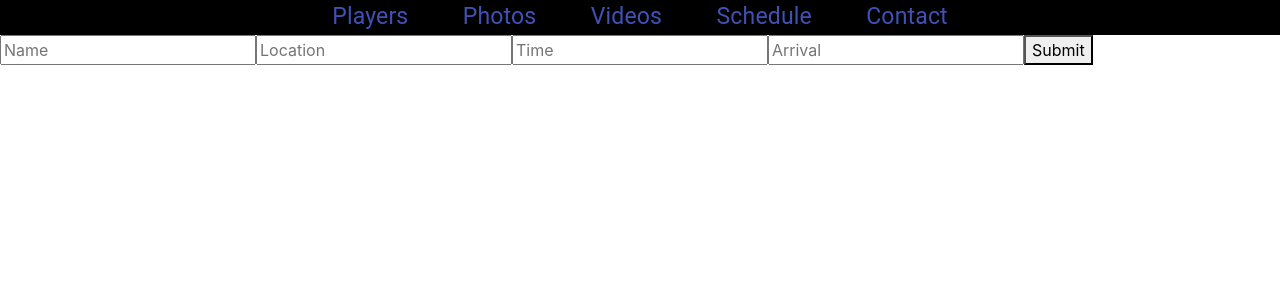
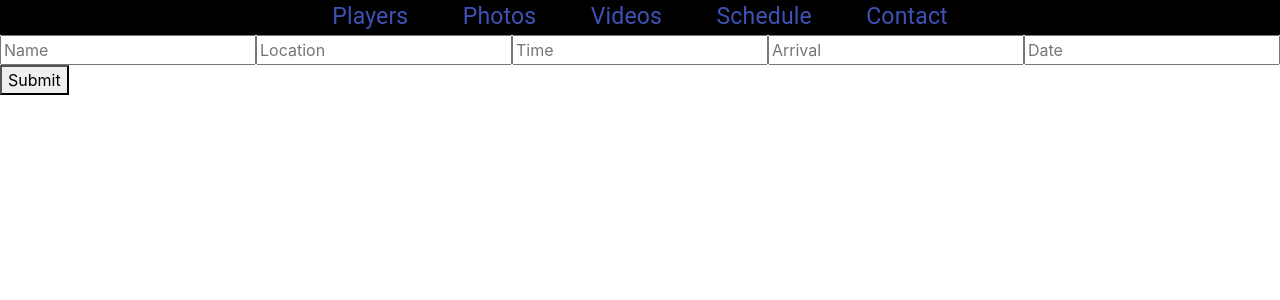
Before and after one commit to AdamHoffma/softball_stats, a React (Create React App) app in the folder client/: page /addevent in a window 1280 px wide. Shown: the top 300 px of the page. Built offline with nearby package versions, Linux system fonts and the light colour scheme; no server answers.

Commit message:
added date to input form for events

```diff
--- a/client/src/Components/calendar/addToCalendar.js
+++ b/client/src/Components/calendar/addToCalendar.js
@@ -55,6 +55,13 @@ const AddToCalendar = props => {
                         value={newEvent.arrival}
                         onChange={changeHandler}
                     />
+                     <input
+                        type="text"
+                        placeholder="Date"
+                        name="date"
+                        value={newEvent.date}
+                        onChange={changeHandler}
+                    />
                     <button className="eventbutton" onClick={postEvent}>Submit</button>
                 </form>
             </div>
```
